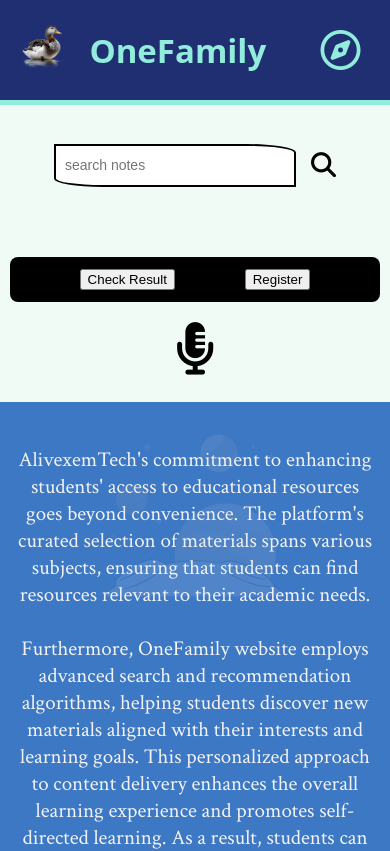
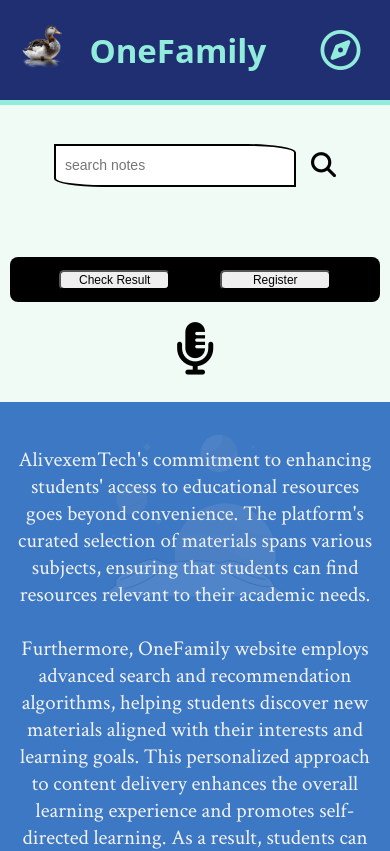
Before and after one commit to Alivexem/schoolNotes, a plain HTML site: page index.html in a window 390 px wide. Shown: the top 851 px of the page. Drawn offline with Linux system fonts and the light colour scheme; a web font is replaced by a local one.

Commit message:
Update style.css

```diff
--- a/style.css
+++ b/style.css
@@ -8,6 +8,13 @@ body{
 
 
              }
+             .btns{
+              width: 30%;
+              height: 20px;
+              font-size: 12px;
+              border-radius: 5px;
+
+          }
              .input-container{
                  display: flex;
                  justify-content: center;
@@ -514,7 +521,7 @@ body{
 
     }
     .btns{
-      width: 60px;
+      width: 80px;
       height: 20px;
       font-size: 13px;
     }
```
